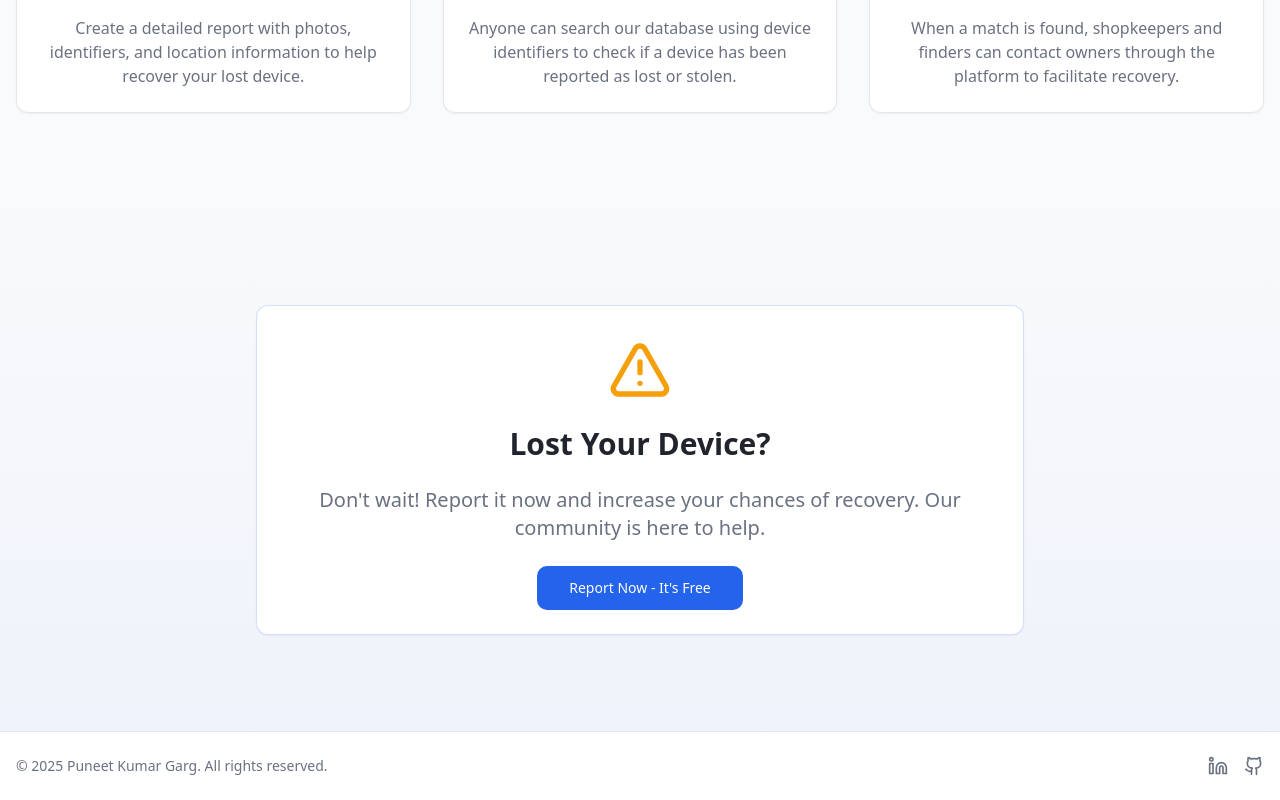
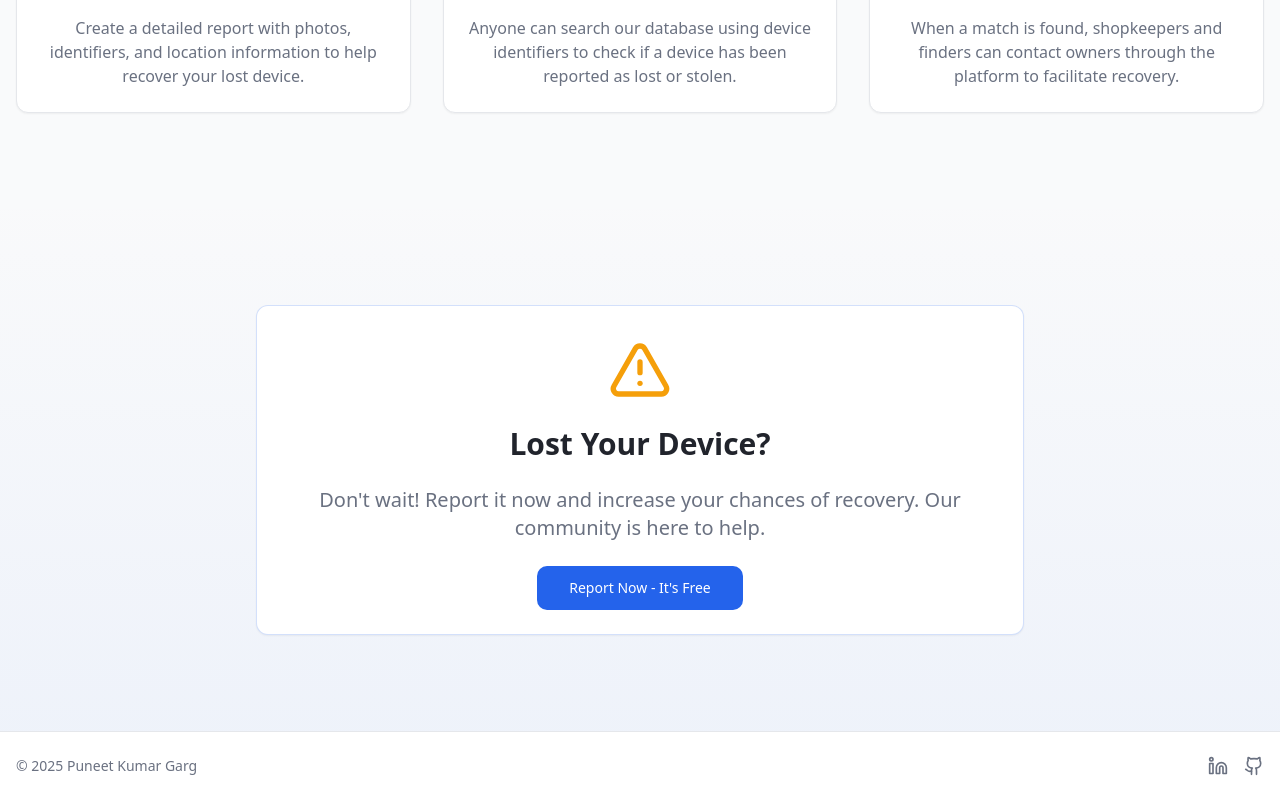
Before and after one commit to puneet-kumar-garg/lostdevice, a React (Vite) app: page / in a window 1280 px wide. Shown: the part 1216-2016 px from the top of the page. Built offline with nearby package versions, Linux system fonts and the light colour scheme.

Commit message:
feat: add footer with social media links

```diff
--- a/src/components/Footer.tsx
+++ b/src/components/Footer.tsx
@@ -7,7 +7,7 @@ export const Footer = () => {
       <div className="container mx-auto px-4 py-6">
         <div className="flex flex-col items-center justify-between gap-4 md:flex-row">
           <p className="text-sm text-muted-foreground">
-            © 2025 Puneet Kumar Garg. All rights reserved.
+            © 2025 Puneet Kumar Garg
           </p>
           <div className="flex items-center gap-4">
             <a
```
